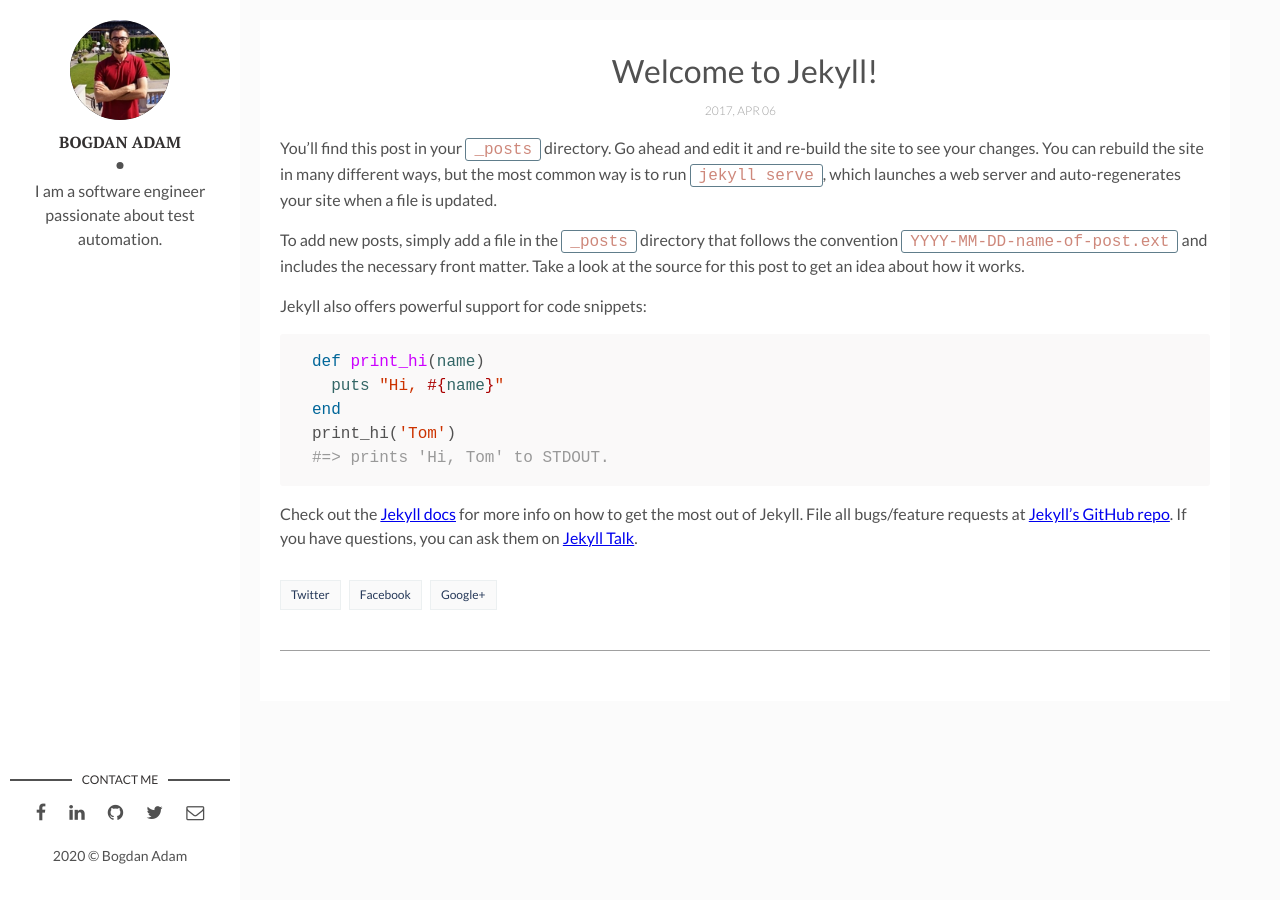
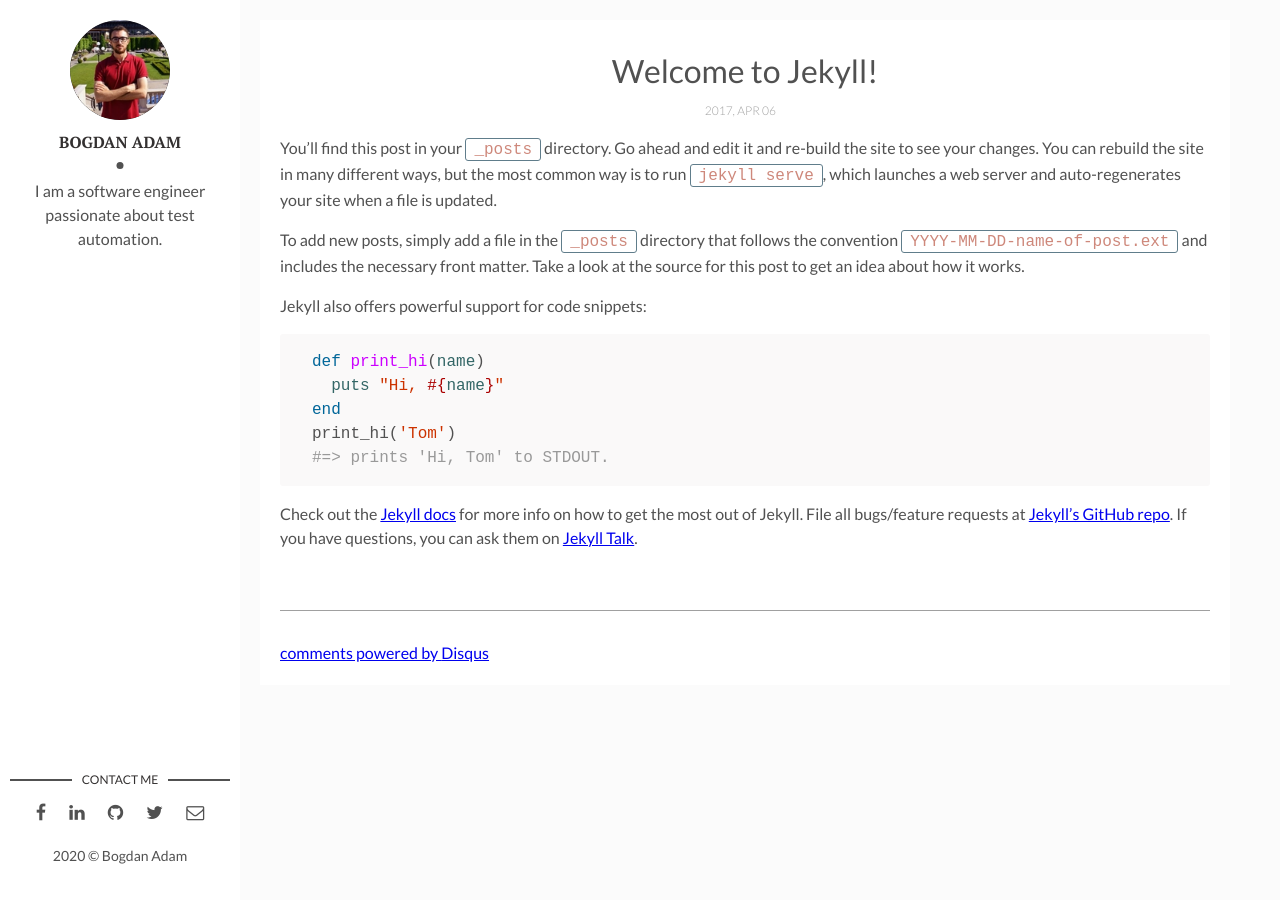
Before and after one commit to bogdan-adam/bogdan-adam.github.io, a Jekyll site: the page built from _posts/2017-04-06-welcome-to-jekyll.markdown, in a window 1280 px wide. Built offline with Jekyll 4.4.1, drawn with Linux system fonts in a browser that asks for light colours; comment, search, counter and statistics services are not loaded.

Commit message:
removed links to share

```diff
--- a/_config.yml
+++ b/_config.yml
@@ -1,5 +1,5 @@
 title: Bogdan Adam's Blog
-description: > # this means to ignore newlines until "baseurl:"
+description: Test automation; Traveling; Sport
   Write an awesome description for your new site here. You can edit this
   line in _config.yml. It will appear in your document head meta (for
   Google search results) and in your feed.xml site description.
@@ -31,7 +31,7 @@ plugins:
   - jekyll-paginate
   - jemoji
 
-paginate: 8
+paginate: 5
 paginate_path: "/page/:num"
 
 exclude: ["node_modules", "gulpfile.js", "package.json", "yarn.lock"]
--- a/_includes/disqus.html
+++ b/_includes/disqus.html
@@ -11,6 +11,7 @@
       })();
     </script>
     <noscript>Please enable JavaScript to view the <a href="https://disqus.com/?ref_noscript">comments powered by Disqus.</a></noscript>
+	<a href="http://disqus.com">comments powered by <span>Disqus</span></a>
     {% endif %}
   </div>
 </section> <!-- End Comment Area -->
--- a/_layouts/post.html
+++ b/_layouts/post.html
@@ -21,11 +21,11 @@ layout: main
       </header>
       {{content | markdownify}}
       <div class="page-footer">
-        <div class="page-share">
-          <a href="https://twitter.com/intent/tweet?text={{ page.title }}&url={{ site.url }}{{ page.url }}" title="Share on Twitter" rel="nofollow" target="_blank">Twitter</a>
-          <a href="https://facebook.com/sharer.php?u={{ site.url }}{{ page.url }}" title="Share on Facebook" rel="nofollow" target="_blank">Facebook</a>
-          <a href="https://plus.google.com/share?url={{ site.url }}{{ page.url }}" title="Share on Google+" rel="nofollow" target="_blank">Google+</a>
-        </div>
+        <!-- <div class="page-share"> -->
+          <!-- <a href="https://twitter.com/intent/tweet?text={{ page.title }}&url={{ site.url }}{{ page.url }}" title="Share on Twitter" rel="nofollow" target="_blank">Twitter</a> -->
+          <!-- <a href="https://facebook.com/sharer.php?u={{ site.url }}{{ page.url }}" title="Share on Facebook" rel="nofollow" target="_blank">Facebook</a> -->
+          <!-- <a href="https://plus.google.com/share?url={{ site.url }}{{ page.url }}" title="Share on Google+" rel="nofollow" target="_blank">Google+</a> -->
+        <!-- </div> -->
         <div class="page-tag">
           {% for tag in page.tags %}
             <a href="{{site.baseurl}}/tags#{{tag}}" class="tag">&#35; {{ tag }}</a>
```
